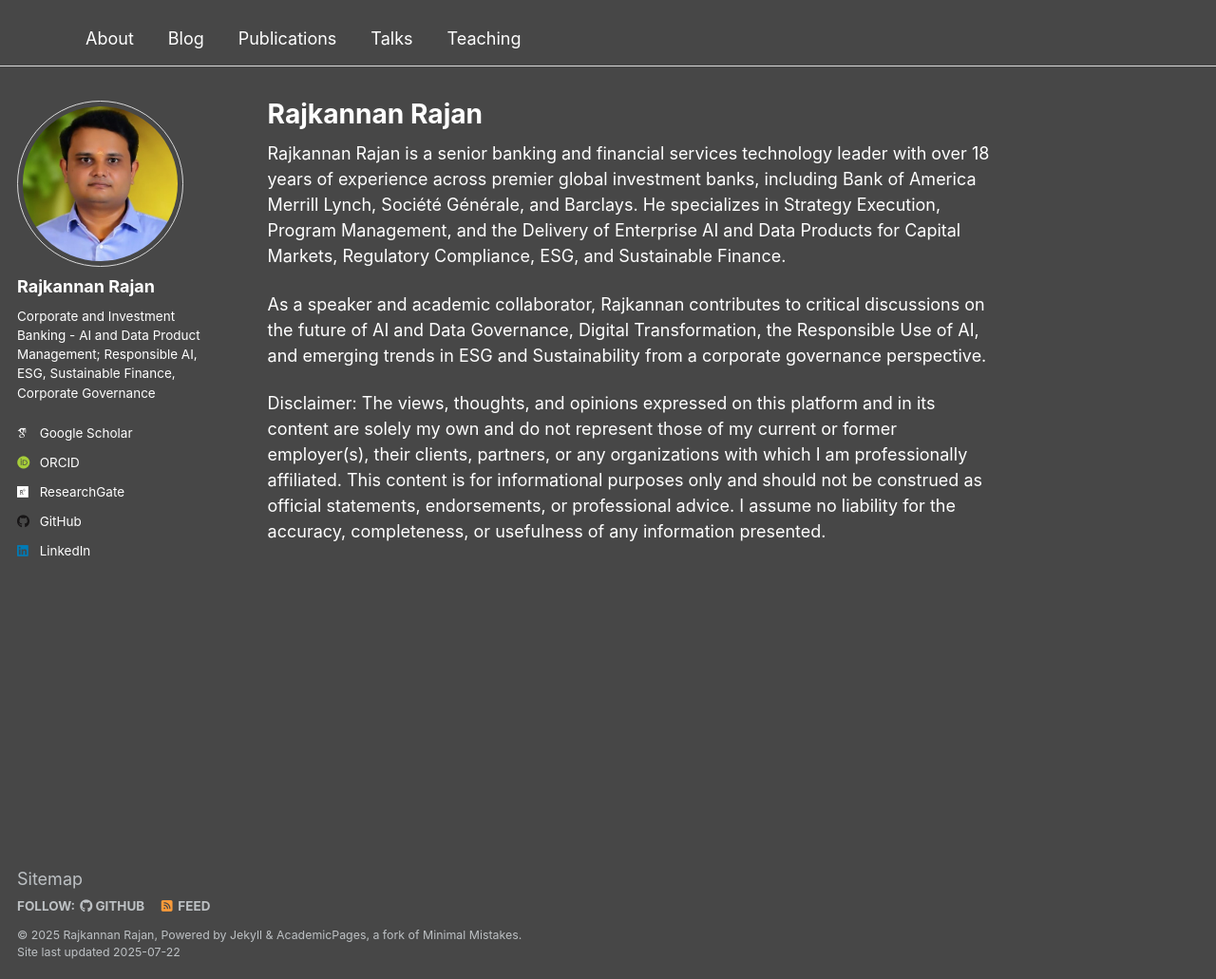
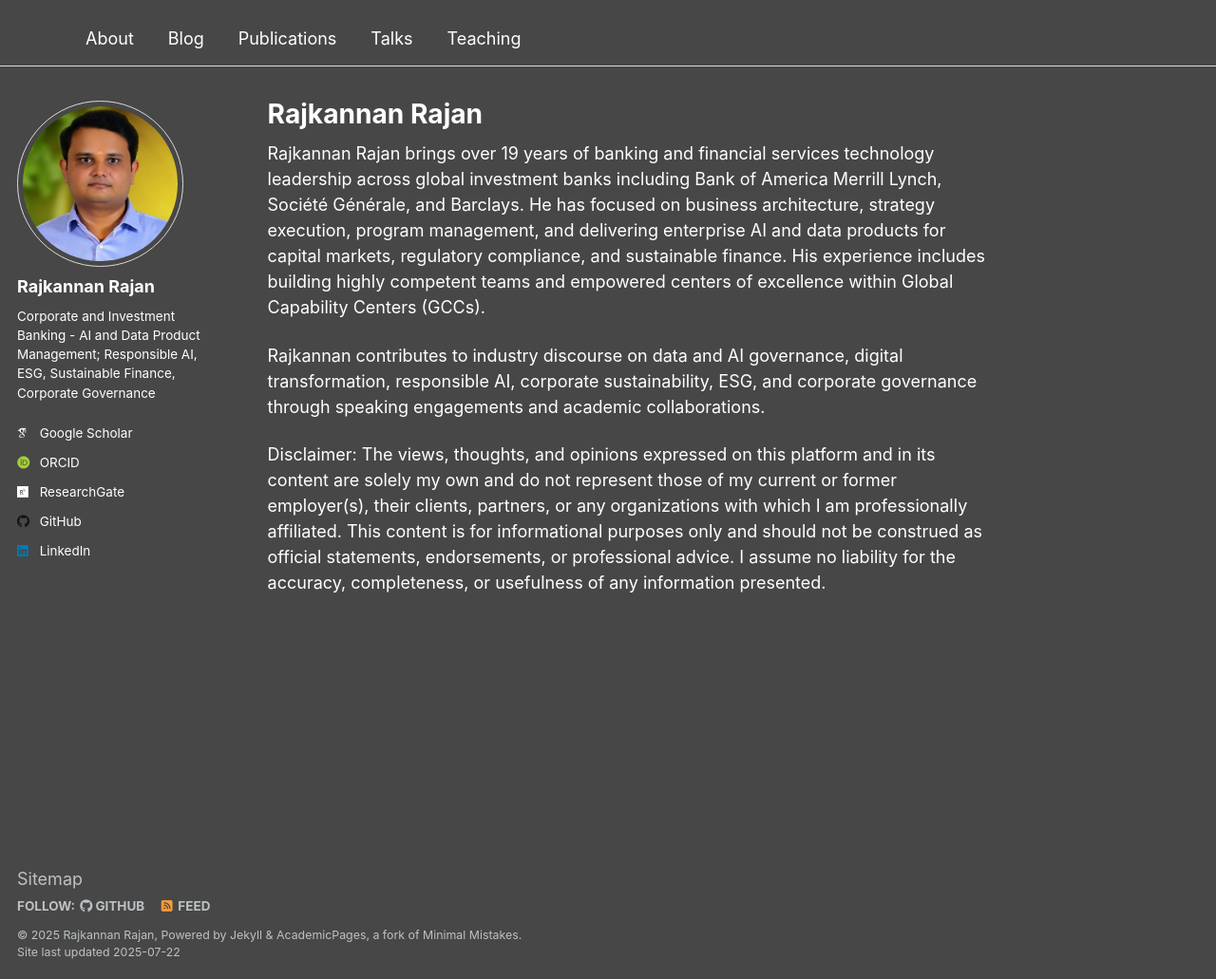
Before and after one commit to rajkannanrajan/rajkannanrajan.github.io, a Jekyll site: the page built from _pages/about.md, in a window 1280 px wide and 1031 px high. Shown: the whole window at 95% size. Built offline with Jekyll 4.4.1, drawn with Linux system fonts in a browser that asks for light colours; some web fonts are replaced.

Commit message:
Update about.md

```diff
--- a/_pages/about.md
+++ b/_pages/about.md
@@ -7,11 +7,9 @@ redirect_from:
   - /about.html
 ---
 
-Rajkannan Rajan is a senior banking and financial services technology leader with over 18 years of experience across premier global investment banks, including Bank of America Merrill Lynch, Société Générale, and Barclays. He specializes in Strategy Execution, Program Management, and the Delivery of Enterprise AI and Data Products for Capital Markets, Regulatory Compliance, ESG, and Sustainable Finance.
+Rajkannan Rajan brings over 19 years of banking and financial services technology leadership across global investment banks including Bank of America Merrill Lynch, Société Générale, and Barclays. He has focused on business architecture, strategy execution, program management, and delivering enterprise AI and data products for capital markets, regulatory compliance, and sustainable finance. His experience includes building highly competent teams and empowered centers of excellence within Global Capability Centers (GCCs).
 
-As a speaker and academic collaborator, Rajkannan contributes to critical discussions on the future of AI and Data Governance, Digital Transformation, the Responsible Use of AI, and emerging trends in ESG and Sustainability from a corporate governance perspective.
-
-
+Rajkannan contributes to industry discourse on data and AI governance, digital transformation, responsible AI, corporate sustainability, ESG, and corporate governance through speaking engagements and academic collaborations.
 
 Disclaimer:
 The views, thoughts, and opinions expressed on this platform and in its content are solely my own and do not represent those of my current or former employer(s), their clients, partners, or any organizations with which I am professionally affiliated. This content is for informational purposes only and should not be construed as official statements, endorsements, or professional advice. I assume no liability for the accuracy, completeness, or usefulness of any information presented.
```
